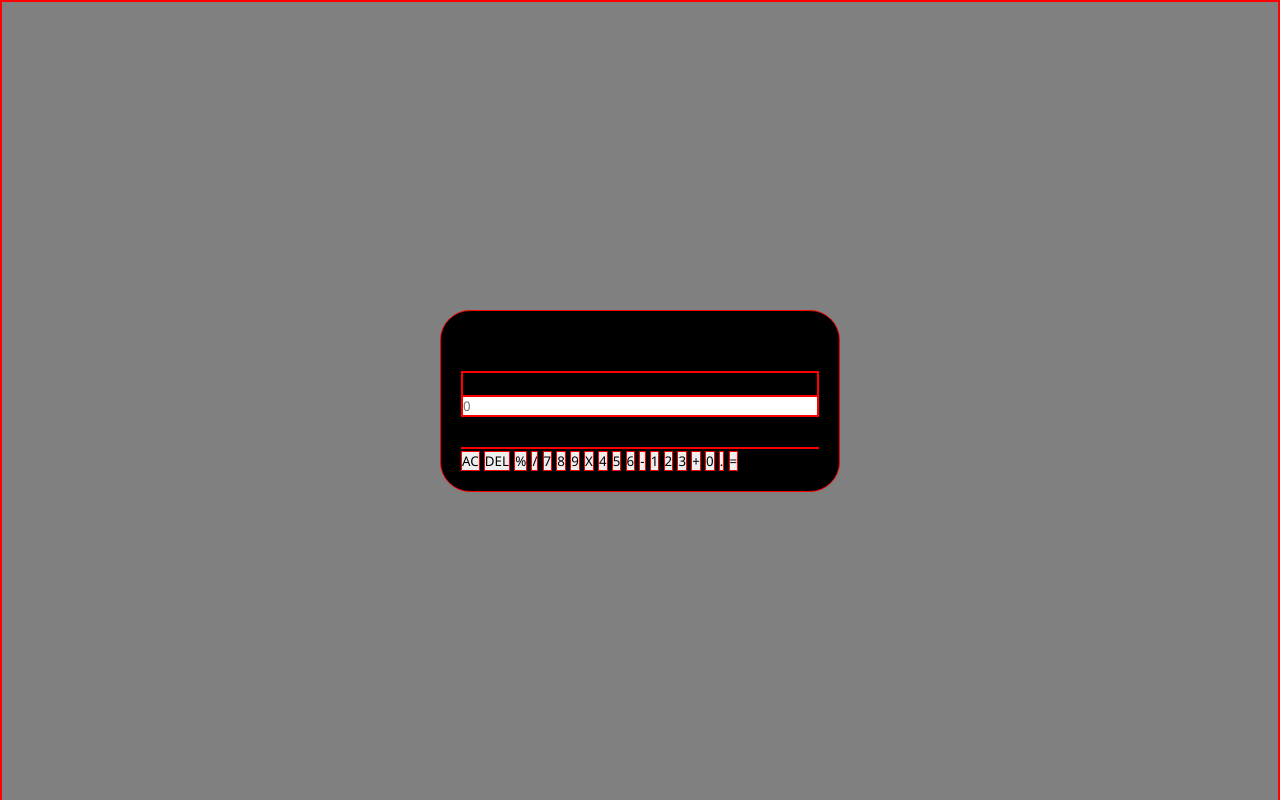
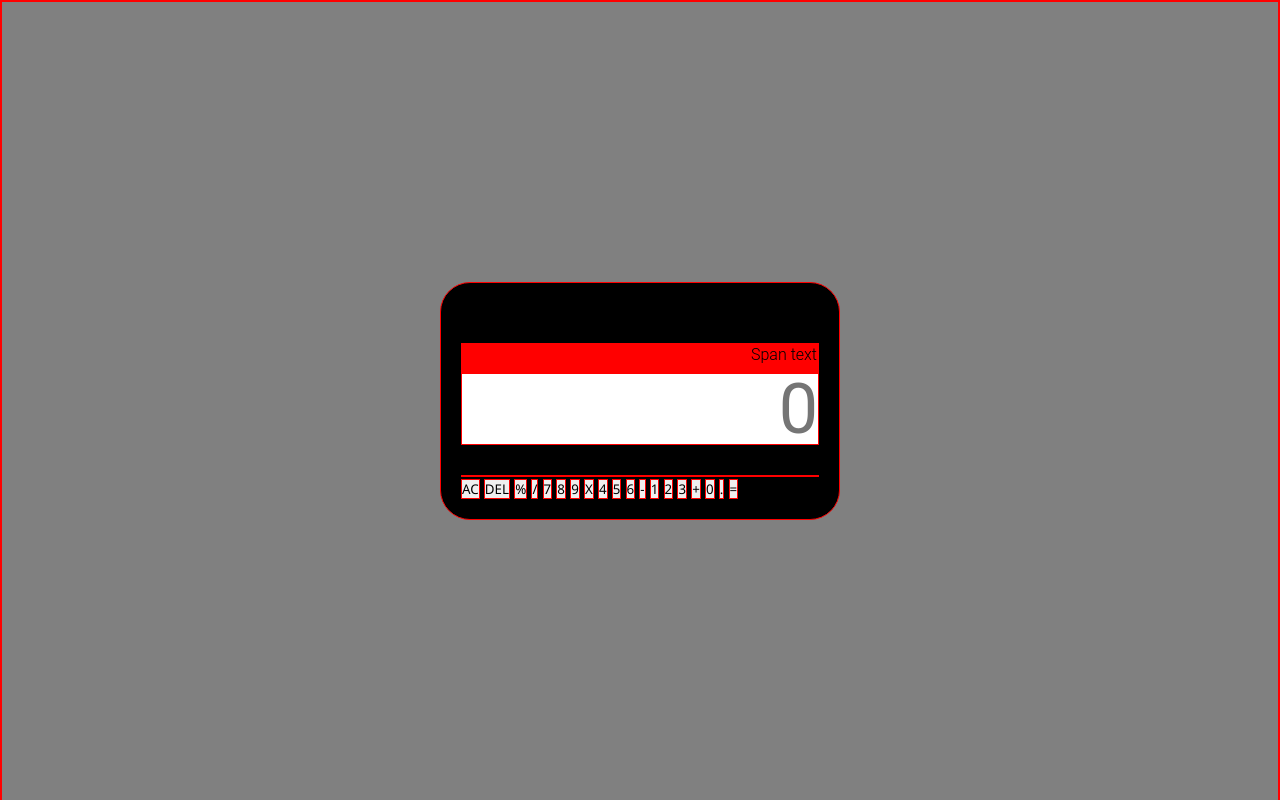
Before and after one commit to adammmusial/project-calculator, a website: page index.html in a window 1280 px wide. Drawn offline with Linux system fonts and the light colour scheme.

Commit message:
feat: add styling to .history and .display classes

```diff
--- a/css/style.css
+++ b/css/style.css
@@ -29,3 +29,23 @@ body {
     flex-direction: column;
     margin-block: 40px 30px
 }
+
+.history{
+    background: red;
+    width: 100%;
+    height: 30px;
+    text-align: right;
+    font-family: 'Roboto',sans-serif;
+    font-weight: 300;
+}
+
+.display {
+    width: 100%;
+    height: 70px;
+    font-size: 70;
+    font-family: 'Roboto',sans-serif;
+    text-align: right;
+    outline: none;
+    border: none;
+    pointer-events: none;
+}
```
